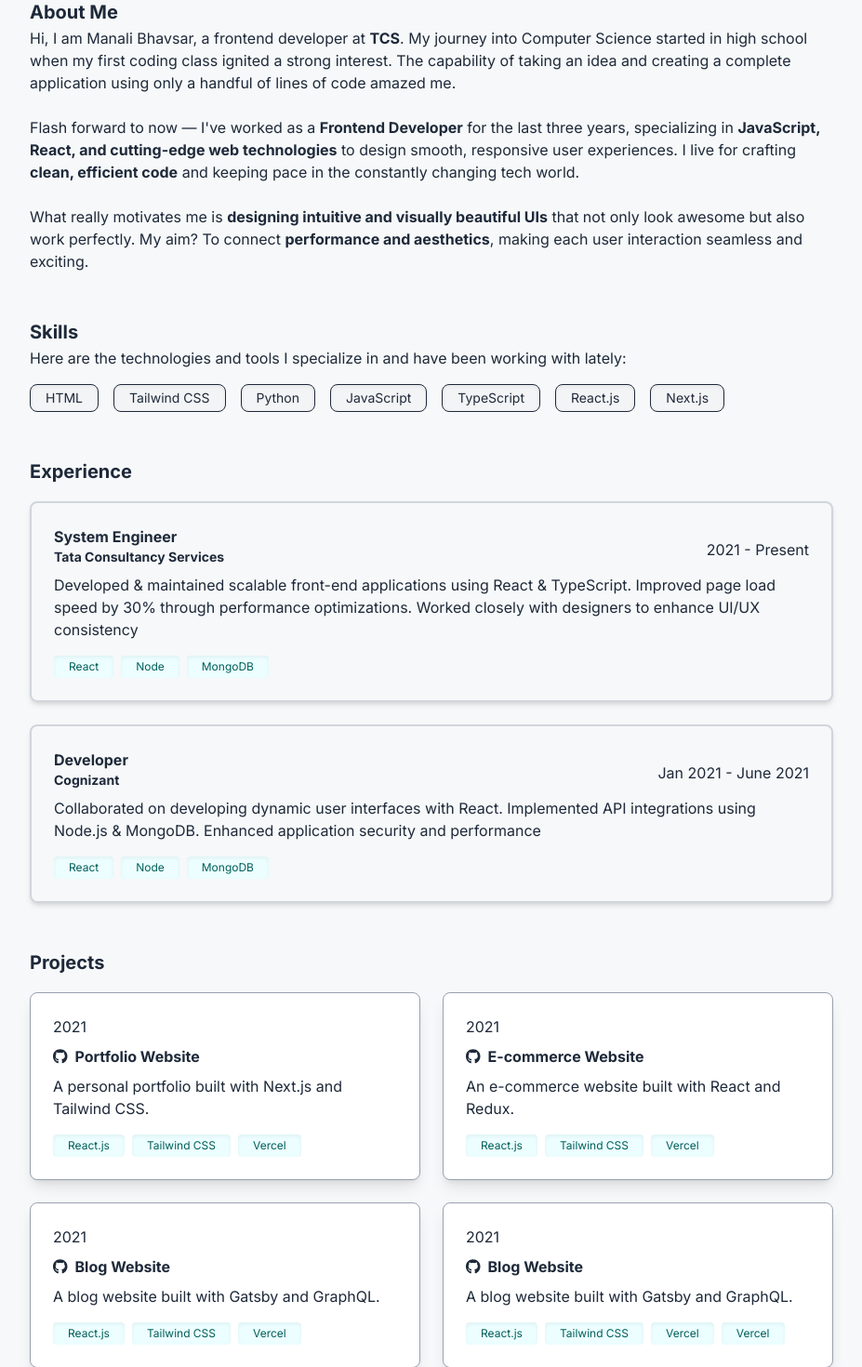
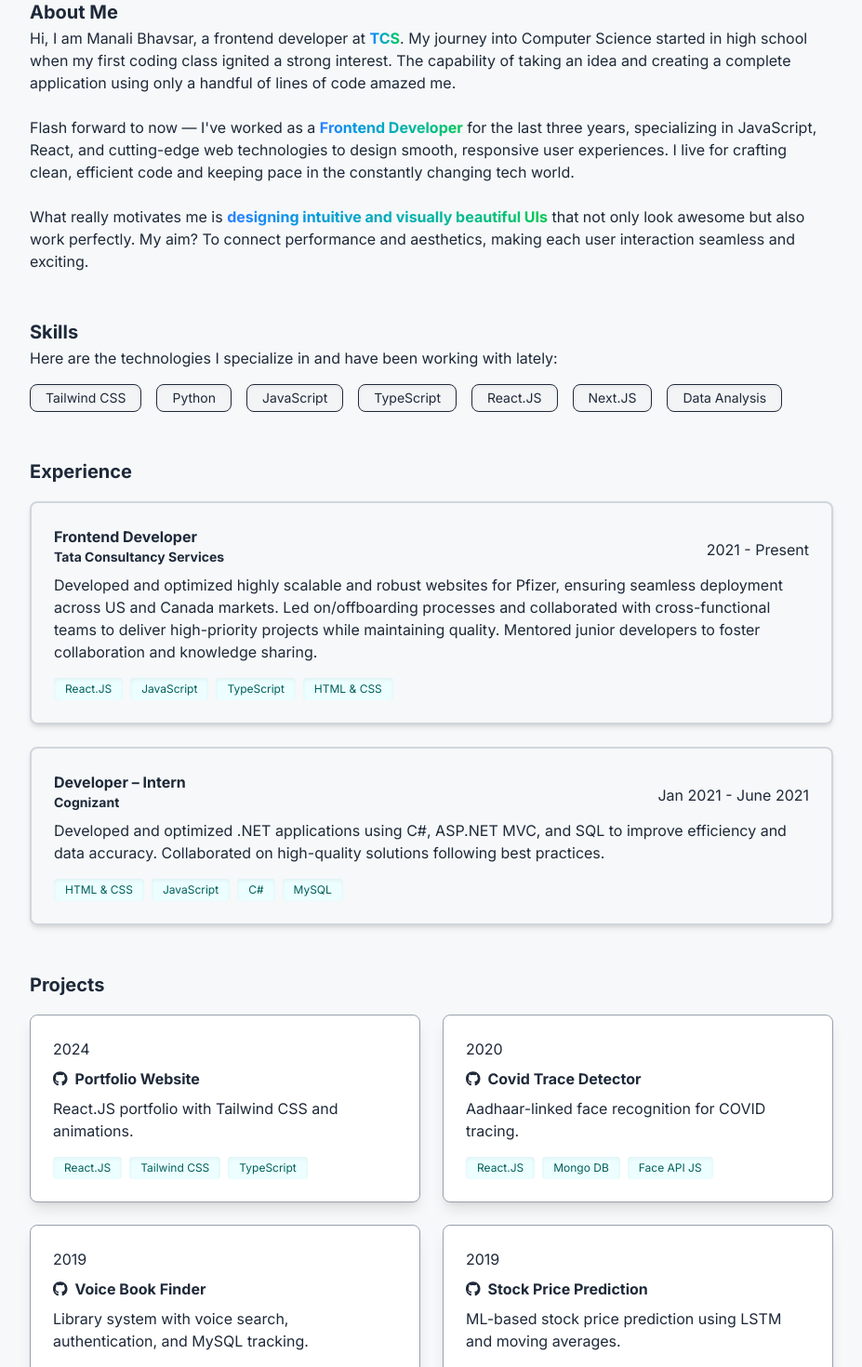
Before and after one commit to ManaliSBhavsar/Portfolio, a React (Vite) app: page / in a window 1280 px wide. Shown: the part 200-1670 px from the top of the page at 93% size, without its empty margins (176-1103 px from the left). Built offline with nearby package versions, Linux system fonts and the light colour scheme.

Commit message:
Content updated

```diff
--- a/src/components/About.tsx
+++ b/src/components/About.tsx
@@ -5,24 +5,24 @@
     <section>
       <H2>About Me</H2>
       <P>
-        Hi, I am Manali Bhavsar, a frontend developer at <b className="dark:text-white"><a href= 'https://www.tcs.com/' target='_blank'>TCS</a></b>. My journey into Computer Science started in high school when my first
+        Hi, I am Manali Bhavsar, a frontend developer at <b className="font-bold bg-gradient-to-r from-blue-500 to-green-500 bg-clip-text text-transparent"><a href= 'https://www.tcs.com/' target='_blank'>TCS</a></b>. My journey into Computer Science started in high school when my first
         coding class ignited a strong interest. The capability of taking an idea
         and creating a complete application using only a handful of lines of
         code amazed me.
       </P>
       <br />
       <P>
-        Flash forward to now — I've worked as a <b className="dark:text-white">Frontend Developer</b> for
-        the last three years, specializing in <b className="dark:text-white">JavaScript, React, and
-        cutting-edge web technologies</b> to design smooth, responsive user
-        experiences. I live for crafting <b className="dark:text-white">clean, efficient code</b> and keeping pace
+        Flash forward to now — I've worked as a <b className="font-bold bg-gradient-to-r from-blue-500 to-green-500 bg-clip-text text-transparent">Frontend Developer</b> for
+        the last three years, specializing in JavaScript, React, and
+        cutting-edge web technologies to design smooth, responsive user
+        experiences. I live for crafting clean, efficient code and keeping pace
         in the constantly changing tech world.
       </P>
       <br />
       <P>
-        What really motivates me is <b className="dark:text-white">designing intuitive and visually beautiful
+        What really motivates me is <b className="font-bold bg-gradient-to-r from-blue-500 to-green-500 bg-clip-text text-transparent">designing intuitive and visually beautiful
         UIs</b> that not only look awesome but also work perfectly. My aim? To
-        connect <b className="dark:text-white">performance and aesthetics</b>, making each user interaction seamless
+        connect performance and aesthetics, making each user interaction seamless
         and exciting.
       </P>
     </section>
--- a/src/components/Skills.tsx
+++ b/src/components/Skills.tsx
@@ -6,7 +6,7 @@
   return (
     <section>
       <H2>Skills</H2>
-      <P>Here are the technologies and tools I specialize in and have been working with lately:</P>
+      <P>Here are the technologies I specialize in and have been working with lately:</P>
       <div className="flex flex-wrap flex-row gap-4 mt-4">
         {techs.map((tech, index) => (
           <p key={index} className="border-[1.5px] py-1 px-4 rounded-lg text-sm text-gray-800 bg-gray-100 shadow-inner">
--- a/src/components/global/Tech.tsx
+++ b/src/components/global/Tech.tsx
@@ -6,7 +6,7 @@
   return (
     <div className="flex flex-wrap gap-2 mt-4">
       {props.techs.map((t,i) => (
-        <p key={i} className="py-1 px-4 rounded text-xs text-teal-800 bg-cyan-50 shadow-inner dark:text-teal-400 dark:bg-teal-900/30">
+        <p key={i} className="py-1 px-3 rounded text-xs text-teal-800 bg-cyan-50 shadow-inner dark:text-teal-400 dark:bg-teal-900/30">
           {t}
         </p>
       ))}
--- a/src/data/experience.json
+++ b/src/data/experience.json
@@ -2,27 +2,29 @@
     {
         "id": 1,
         "duration": "2021 - Present",
-        "role": "System Engineer",
+        "role": "Frontend Developer",
         "company": "Tata Consultancy Services",
-        "description": "Developed & maintained scalable front-end applications using React & TypeScript. Improved page load speed by 30% through performance optimizations. Worked closely with designers to enhance UI/UX consistency",
+        "description": "Developed and optimized highly scalable and robust websites for Pfizer, ensuring seamless deployment across US and Canada markets. Led on/offboarding processes and collaborated with cross-functional teams to deliver high-priority projects while maintaining quality. Mentored junior developers to foster collaboration and knowledge sharing.",
         "url": "https://www.tcs.com/",
         "tech": [
-            "React",
-            "Node",
-            "MongoDB"
+            "React.JS",
+            "JavaScript",
+            "TypeScript",
+            "HTML & CSS"
         ]
     },
     {
         "id": 2,
         "duration": "Jan 2021 - June 2021",
-        "role": "Developer",
+        "role": "Developer – Intern",
         "company": "Cognizant",
-        "description": "Collaborated on developing dynamic user interfaces with React. Implemented API integrations using Node.js & MongoDB. Enhanced application security and performance",
+        "description": "Developed and optimized .NET applications using C#, ASP.NET MVC, and SQL to improve efficiency and data accuracy. Collaborated on high-quality solutions following best practices.",
         "url": "https://www.cognizant.com/",
         "tech": [
-            "React",
-            "Node",
-            "MongoDB"
+            "HTML & CSS",
+            "JavaScript",
+            "C#",
+            "MySQL"
         ]
     }
 ]
--- a/src/data/projects.json
+++ b/src/data/projects.json
@@ -1,50 +1,82 @@
 [
     {
         "id": 1,
-        "year": 2021,
+        "year": 2024,
         "title": "Portfolio Website",
-        "description": "A personal portfolio built with Next.js and Tailwind CSS.",
-        "url": "https://github.com",
-        "tech": ["React.js", "Tailwind CSS", "Vercel"]
+        "description": "React.JS portfolio with Tailwind CSS and animations.",
+        "url": "https://github.com/ManaliSBhavsar/Portfolio",
+        "tech": ["React.JS", "Tailwind CSS", "TypeScript"]
     },
     {
         "id": 2,
-        "year": 2021,
-        "title": "E-commerce Website",
-        "description": "An e-commerce website built with React and Redux.",
-        "url": "https://github.com",
-        "tech": ["React.js", "Tailwind CSS", "Vercel"]
+        "year": 2020,
+        "title": "Covid Trace Detector",
+        "description": "Aadhaar-linked face recognition for COVID tracing.",
+        "url": "https://github.com/ManaliSBhavsar/Covid-Trace-Detector",
+        "tech": ["React.JS", "Mongo DB", "Face API JS"]
     },
     {
         "id": 3,
-        "year": 2021,
-        "title": "Blog Website",
-        "description": "A blog website built with Gatsby and GraphQL.",
-        "url": "https://github.com",
-        "tech": ["React.js", "Tailwind CSS", "Vercel"]
+        "year": 2019,
+        "title": "Voice Book Finder",
+        "description": "Library system with voice search, authentication, and MySQL tracking.",
+        "url": "https://github.com/ManaliSBhavsar/Voice-Book-Finder",
+        "tech": ["Python", "MySQL", "Speech Recognition"]
     },
     {
         "id": 4,
-        "year": 2021,
-        "title": "Blog Website",
-        "description": "A blog website built with Gatsby and GraphQL.",
-        "url": "https://github.com",
-        "tech": ["React.js", "Tailwind CSS", "Vercel","Vercel"]
+        "year": 2019,
+        "title": "Stock Price Prediction",
+        "description": "ML-based stock price prediction using LSTM and moving averages.",
+        "url": "https://github.com/ManaliSBhavsar/Stock-Price-Prediction",
+        "tech": ["Python", "Deep Learning", "LSTM"]
     },
     {
         "id": 5,
-        "year": 2021,
-        "title": "Blog Website",
-        "description": "A blog website built with Gatsby and GraphQL.",
-        "url": "https://github.com",
-        "tech": ["React.js", "Tailwind CSS", "Vercel","Vercel"]
+        "year": 2019,
+        "title": "Mall Customers Clustering",
+        "description": "K-Means mall customers clustering for targeted marketing.",
+        "url": "https://github.com/ManaliSBhavsar/mall-customers-clustering",
+        "tech": ["Python", "MatPlotLib", "Scikit Learn"]
     },
     {
         "id": 6,
+        "year": 2019,
+        "title": "Maze Solver DFS",
+        "description": "DFS maze solver with real-time visualization in Python.",
+        "url": "https://github.com/ManaliSBhavsar/Maze-Solver-DFS",
+        "tech": ["Python", "Tkinter", "Data Structures"]
+    },
+    {
+        "id": 7,
+        "year": 2018,
+        "title": "Bounce Ball Game",
+        "description": "Two-player Python ball game with paddles in Tkinter.",
+        "url": "https://github.com/ManaliSBhavsar/bounce-ball-game",
+        "tech": ["Python", "Tkinter"]
+    },
+    {
+        "id": 8,
+        "year": 2018,
+        "title": "Route Optimization",
+        "description": "SSSP-based program for shortest paths between Indian capitals.",
+        "url": "https://github.com/ManaliSBhavsar/Route-Optimization-Indian-Capitals",
+        "tech": ["Python", "Google Maps", "Data Structures"]
+    },
+    {
+        "id": 9,
         "year": 2021,
-        "title": "Blog Website",
-        "description": "A blog website built with Gatsby and GraphQL.",
-        "url": "https://github.com",
-        "tech": ["React.js", "Tailwind CSS", "Vercel","Vercel"]
+        "title": "Over Analysis App",
+        "description": "ASP.NET MVC app for bowler performance analysis using SQL Server.",
+        "url": "https://github.com/ManaliSBhavsar/Over-Analysis-App",
+        "tech": ["C#", "JavaScript", "SQL"]
+    },
+    {
+        "id": 10,
+        "year": 2021,
+        "title": "Electricity Bill Automation",
+        "description": "Automated electricity billing with usage-based calculation.",
+        "url": "https://github.com/ManaliSBhavsar/ElectricityBillAutomation",
+        "tech": ["C#", "JavaScript", "SQL"]
     }
 ]
--- a/src/data/skills.json
+++ b/src/data/skills.json
@@ -1,30 +1,30 @@
 [
     {
         "id": 1,
-        "name": "HTML"
+        "name": "Tailwind CSS"
     },
     {
         "id": 2,
-        "name": "Tailwind CSS"
+        "name": "Python"
     },
     {
         "id": 3,
-        "name": "Python"
+        "name": "JavaScript"
     },
     {
         "id": 4,
-        "name": "JavaScript"
+        "name": "TypeScript"
     },
     {
         "id": 5,
-        "name": "TypeScript"
+        "name": "React.JS"
     },
     {
         "id": 6,
-        "name": "React.js"
+        "name": "Next.JS"
     },
     {
         "id": 7,
-        "name": "Next.js"
+        "name": "Data Analysis"
     }
 ]
```
